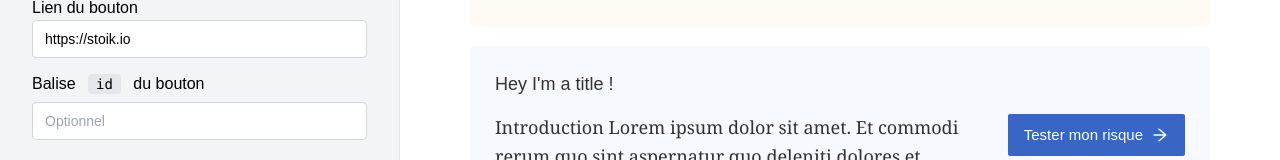
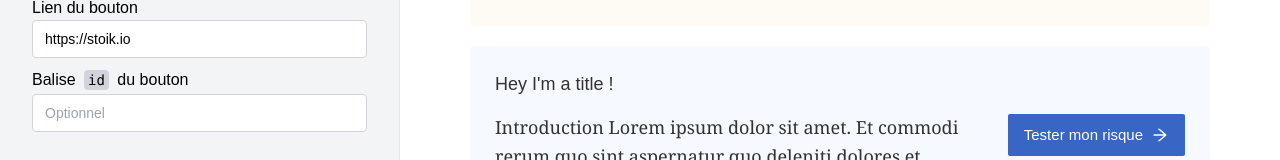
Before and after one commit to stoikio/html-snippet-generator, a Next.js app: page / in a window 1280 px wide. Shown: the part 475-635 px from the top of the page. Built offline with nearby package versions, Linux system fonts and the light colour scheme; a small style sheet from the web is missing.

Commit message:
Better UI

```diff
--- a/pages/index.tsx
+++ b/pages/index.tsx
@@ -50,7 +50,7 @@ const Index: NextPage<IndexProps> = () => {
           </div>
           <div>
             <div className="font-medium">
-              Balise <pre className="inline-block bg-gray-200 px-2 rounded m-2 text-sm">id</pre> du bouton
+              Balise <pre className="inline-block bg-gray-300 px-1 rounded m-1 text-sm">id</pre> du bouton
             </div>
             <Input placeholder="Optionnel" type="text" value={buttonId} onChange={(e) => setButtonId(e.target.value)} />
           </div>
```
